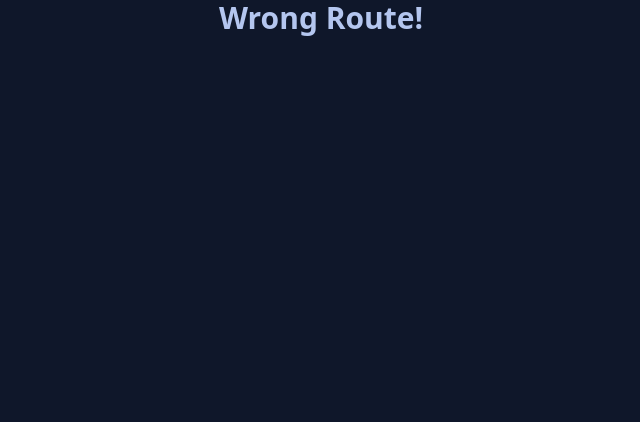
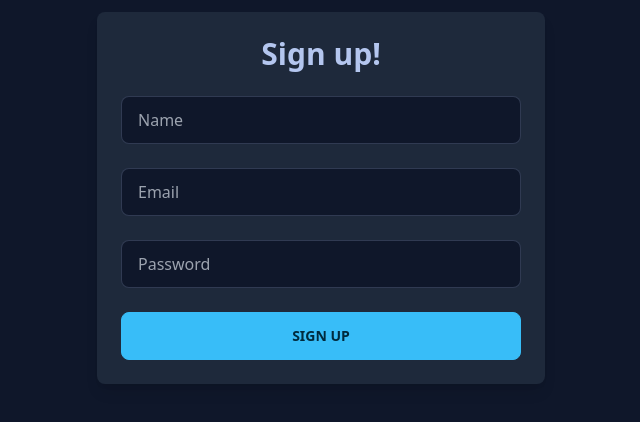
Before and after one commit to Nghia314/new5hark, a React (Create React App) app in the folder client/: page /Signup in a window 1280 px wide. Shown: the top 422 px of the page, without its empty margins (319-959 px from the left). Built offline with nearby package versions, Linux system fonts and the light colour scheme.

Commit message:
change new route name

```diff
--- a/client/src/App.jsx
+++ b/client/src/App.jsx
@@ -3,7 +3,7 @@
 
 // Pages
 import Home from "./pages/Home";
-import Login from "./pages/Login";
+import SignUp from "./pages/SignUp";
 import YourDay from "./pages/YourDay";
 import Dashboard from "./pages/Dashboard";
 import ComponentTester from "./pages/ComponentTester";
@@ -17,7 +17,7 @@
       {/* <Navbar /> */}
       <Routes>
         <Route path="/" element={<Home />} />
-        <Route path="/login" element={<Login />} />
+        <Route path="/Signup" element={<SignUp />} />
         <Route path="/YourDay" element={<YourDay />} />
         <Route path="/Dashboard" element={<Dashboard />} />
         <Route path="/ct" element={<ComponentTester />} />
--- a/client/src/components/Loginform.jsx
+++ b/client/src/components/Loginform.jsx
@@ -64,7 +64,7 @@
           <p className="text-gray-800 mt-6 text-center">
             Not a member?{" "}
             <Link
-            to="/login"
+            to="/Signup"
             className="text-blue-600 hover:text-blue-700 focus:text-blue-700 transition duration-200 ease-in-out">
               Resgister
             </Link>
--- a/client/src/pages/Login.jsx
+++ b/client/src/pages/SignUp.jsx
@@ -1,7 +1,7 @@
 import React from "react";
 import SignupForm from "../components/SignupForm";
 
-function Login() {
+function Signup() {
   return (
     <>
       <div className="flex justify-center p-3">
@@ -11,4 +11,4 @@
   );
 }
 
-export default Login;
+export default Signup;
```
